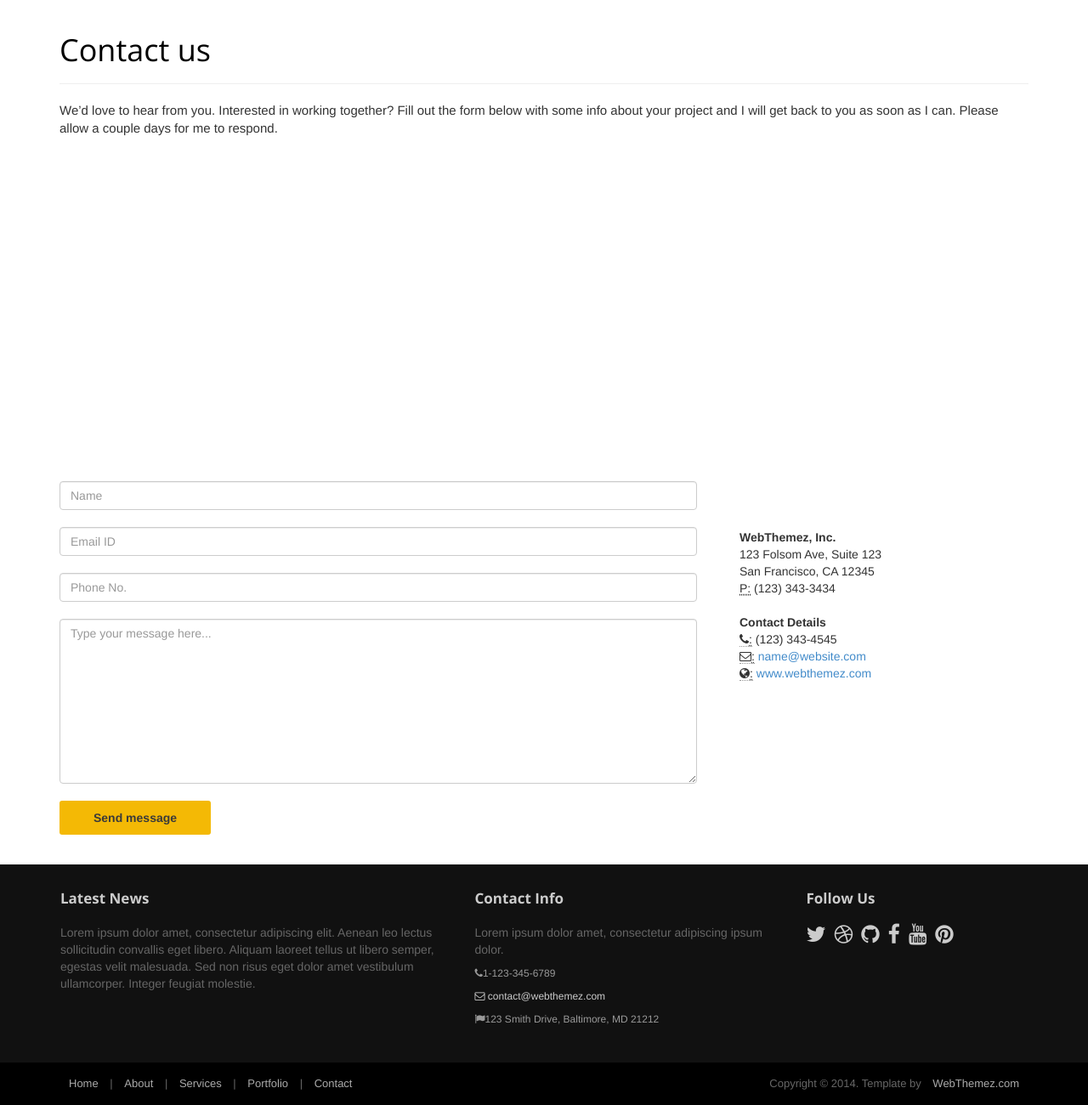
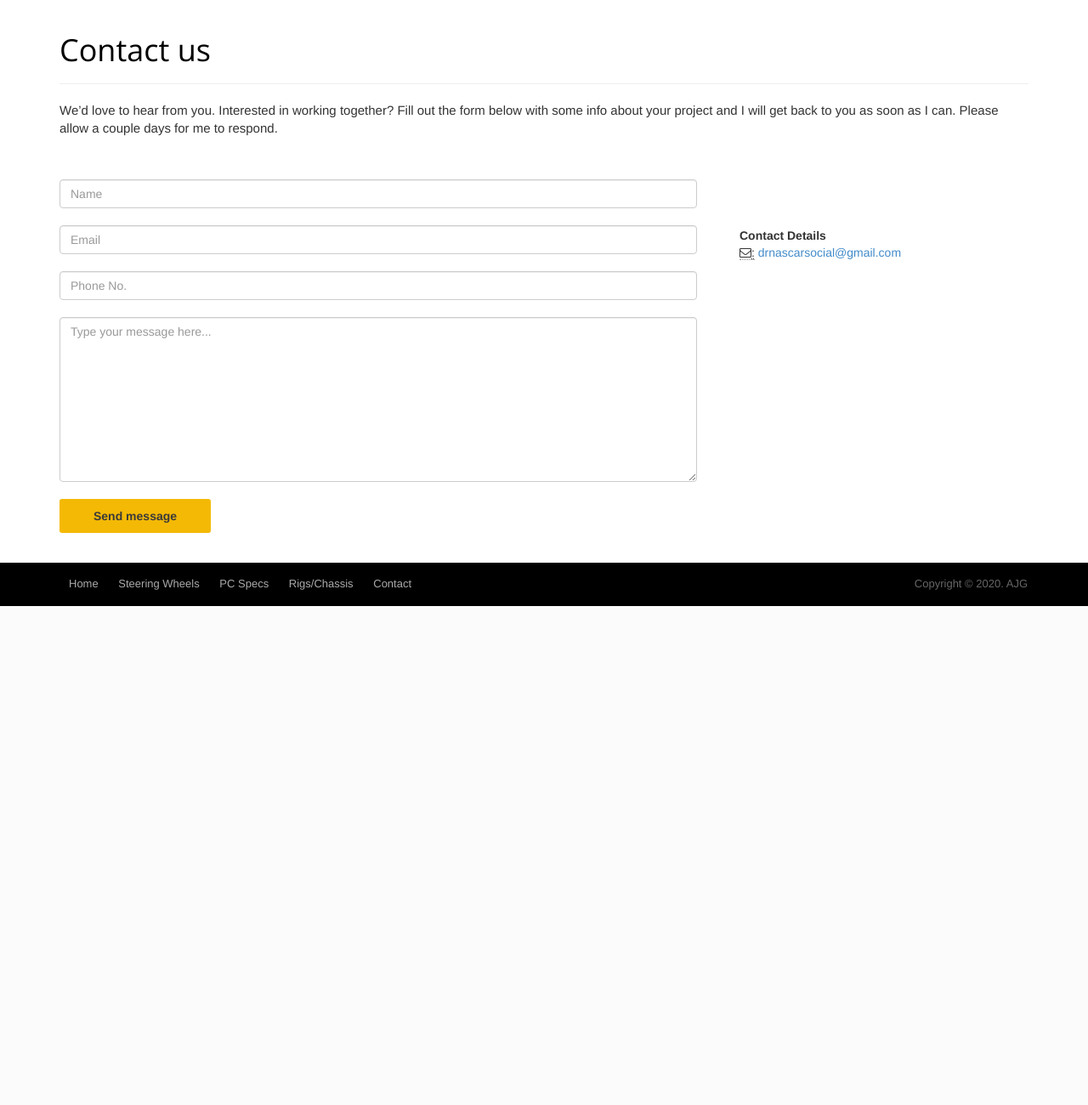
Before and after one commit to antxmod/sim-helper, a Flask app: page /contact.html in a window 1280 px wide. Shown: the part 101-1401 px from the top of the page at 85% size. After the commit the page ends 814 px from the top, so only its background shows below. Run offline with Flask 2, Linux system fonts and the light colour scheme; some libraries are stand-ins or nearby versions.

Commit message:
Add files via upload

```diff
--- a/templates/contact.html
+++ b/templates/contact.html
@@ -1,6 +1,7 @@
 <!DOCTYPE html>
 <html lang="en">
 <head>
+    <script data-ad-client="ca-pub-2221921737287655" async src="https://pagead2.googlesyndication.com/pagead/js/adsbygoogle.js"></script>
 	<meta charset="utf-8">
 	<meta name="viewport"    content="width=device-width, initial-scale=1.0">
 	<meta name="description" content="NASCAR">
@@ -56,30 +57,30 @@
 				<p>
 					We’d love to hear from you. Interested in working together? Fill out the form below with some info about your project and I will get back to you as soon as I can. Please allow a couple days for me to respond.
 				</p>
-				<br>
-<iframe width="100%" height="350" frameborder="0" scrolling="no" marginheight="0" marginwidth="0" src="httpss://maps.google.co.uk/maps?f=q&source=s_q&hl=en&geocode=&q=15+Springfield+Way,+Hythe,+CT21+5SH&aq=t&sll=52.8382,-2.327815&sspn=8.047465,13.666992&ie=UTF8&hq=&hnear=15+Springfield+Way,+Hythe+CT21+5SH,+United+Kingdom&t=m&z=14&ll=51.077429,1.121722&output=embed"></iframe>
-<br/> <br/>
+				<br/> <br/>
 </div></div>
+			        {% if message %}
+                        <p>{{ message }}</p>
+                    {% endif %}
 		<div class="row">
 
 			<!-- Article main content -->
 			<article class="col-sm-8 maincontent">
-
-					<form>
+					<form action="" method="post">
 						<div class="row">
 							<div class="col-sm-12">
-								<input class="form-control" type="text" placeholder="Name"><br/>
+								<input class="form-control" type="text" placeholder="Name" name="Name"><br/>
 							</div>
 							<div class="col-sm-12">
-								<input class="form-control" type="text" placeholder="Email ID"><br/>
+								<input class="form-control" type="text" placeholder="Email" name="Email"><br/>
 							</div>
 							<div class="col-sm-12">
-								<input class="form-control" type="text" placeholder="Phone No."><br/>
+								<input class="form-control" type="text" placeholder="Phone No." name="Phone No."><br/>
 							</div>
 						</div>
 						<div class="row">
 							<div class="col-sm-12">
-								<textarea placeholder="Type your message here..." class="form-control" rows="9"></textarea>
+								<textarea placeholder="Type your message here..." class="form-control" rows="9" name="Message"></textarea>
 							</div>
 						</div>
 						<br>
@@ -99,18 +100,10 @@
 			<!-- Sidebar -->
             <div class="col-sm-4 sidebar sidebar-right">
 	  	<aside class="contact-details">
-					<address>
-					  <strong>WebThemez, Inc.</strong><br>
-					  123 Folsom Ave, Suite 123<br>
-					  San Francisco, CA 12345<br>
-					  <abbr title="Phone">P:</abbr> (123) 343-3434
-					</address>
 
 					<address>
 					  <strong>Contact Details</strong><br>
-					  <abbr title="Phone"><i class="fa fa-phone"></i>:</abbr> (123) 343-4545<br>
-					  <abbr title="Email"><i class="fa fa-envelope-o"></i>:</abbr> <a href="#">name@website.com</a><br>
-					  <abbr title="Website"><i class="fa fa-globe"></i>:</abbr> <a href="#">www.webthemez.com</a>
+					  <abbr title="Email"><i class="fa fa-envelope-o"></i>:</abbr> <a href="#">drnascarsocial@gmail.com</a><br>
 					</address>
 		</aside>
       </div>
@@ -123,58 +116,18 @@
 
 		<footer id="footer" class="top-space">
 
-		<div class="footer1">
-			<div class="container">
-				<div class="row">
-					<div class="col-md-5 panel">
-						<h3 class="panel-title">Latest News</h3>
-						<div class="panel-body">
-							<p>Lorem ipsum dolor amet, consectetur adipiscing elit. Aenean leo lectus sollicitudin convallis eget libero. Aliquam laoreet tellus ut libero semper, egestas velit malesuada. Sed non risus eget dolor amet vestibulum ullamcorper. Integer feugiat molestie.</p>
-						</div>
-					</div>
-
-					<div class="col-md-4 panel contact">
-						<h3 class="panel-title">Contact Info</h4>
-						<div class="panel-body">
-						<p>Lorem ipsum dolor amet, consectetur adipiscing ipsum dolor.</p>
-						<ul>
-						  <li><i class="fa fa-phone"></i>1-123-345-6789</li>
-						  <li><a href="#"><i class="fa fa-envelope-o"></i> contact@webthemez.com</a></li>
-						  <li><i class="fa fa-flag"></i>123 Smith Drive, Baltimore, MD 21212</li>
-						</ul>
-						</div>
-					</div>
-
-					<div class="col-md-3 panel">
-						<h3 class="panel-title">Follow Us</h3>
-						<div class="panel-body">
-							<p class="follow-me-icons">
-								<a href=""><i class="fa fa-twitter fa-2"></i></a>
-								<a href=""><i class="fa fa-dribbble fa-2"></i></a>
-								<a href=""><i class="fa fa-github fa-2"></i></a>
-								<a href=""><i class="fa fa-facebook fa-2"></i></a>
-								<a href=""><i class="fa fa-youtube fa-2"></i></a>
-								<a href=""><i class="fa fa-pinterest fa-2"></i></a>
-							</p>
-						</div>
-					</div>
-
-				</div> <!-- /row of panels -->
-			</div>
-		</div>
-
-		<div class="footer2">
+	<div class="footer2">
 			<div class="container">
 				<div class="row">
 
 					<div class="col-md-6 panel">
 						<div class="panel-body">
 							<p class="simplenav">
-								<a href="index.html">Home</a> |
-								<a href="about.html">About</a> |
-								<a href="services.html">Services</a> |
-								<a href="portfolio.html">Portfolio</a> |
-								<a href="contact.html">Contact</a>
+<a href="index.html">Home</a>
+					<a href="steeringwheels.html">Steering Wheels</a>
+					<a href="PC.html">PC Specs</a>
+					<a href="rig.html">Rigs/Chassis</a>
+                    <a href="contact.html">Contact</a>
 							</p>
 						</div>
 					</div>
@@ -182,7 +135,7 @@
 					<div class="col-md-6 panel">
 						<div class="panel-body">
 							<p class="text-right">
-								Copyright &copy; 2014. Template by <a href="https://webthemez.com/" rel="develop">WebThemez.com</a>
+								Copyright &copy; 2020. AJG
 							</p>
 						</div>
 					</div>
@@ -204,7 +157,7 @@
 	<script src="static/js/custom.js"></script>
 
 	<!-- Google Maps -->
-	<script src="httpss://maps.googleapis.com/maps/api/js?v=3.exp&sensor=false"></script>
+	<script src="https://maps.googleapis.com/maps/api/js?v=3.exp&sensor=false"></script>
 	<script src="static/js/google-map.js"></script>
 
 
--- a/templates/rig.html
+++ b/templates/rig.html
@@ -1,6 +1,7 @@
 <!DOCTYPE html>
 <html lang="en">
 <head>
+    <script data-ad-client="ca-pub-2221921737287655" async src="https://pagead2.googlesyndication.com/pagead/js/adsbygoogle.js"></script>
 	<meta charset="utf-8">
 	<meta name="viewport"    content="width=device-width, initial-scale=1.0">
 <meta name="description" content="NASCAR SIM RACING IRACING HELP">
```
Also changed, not shown: templates/PC.html (+5 -13 lines), templates/comingsoon.html (+7 -8 lines), templates/index.html (+5 -6 lines), templates/steeringwheels.html (+9 -10 lines).
